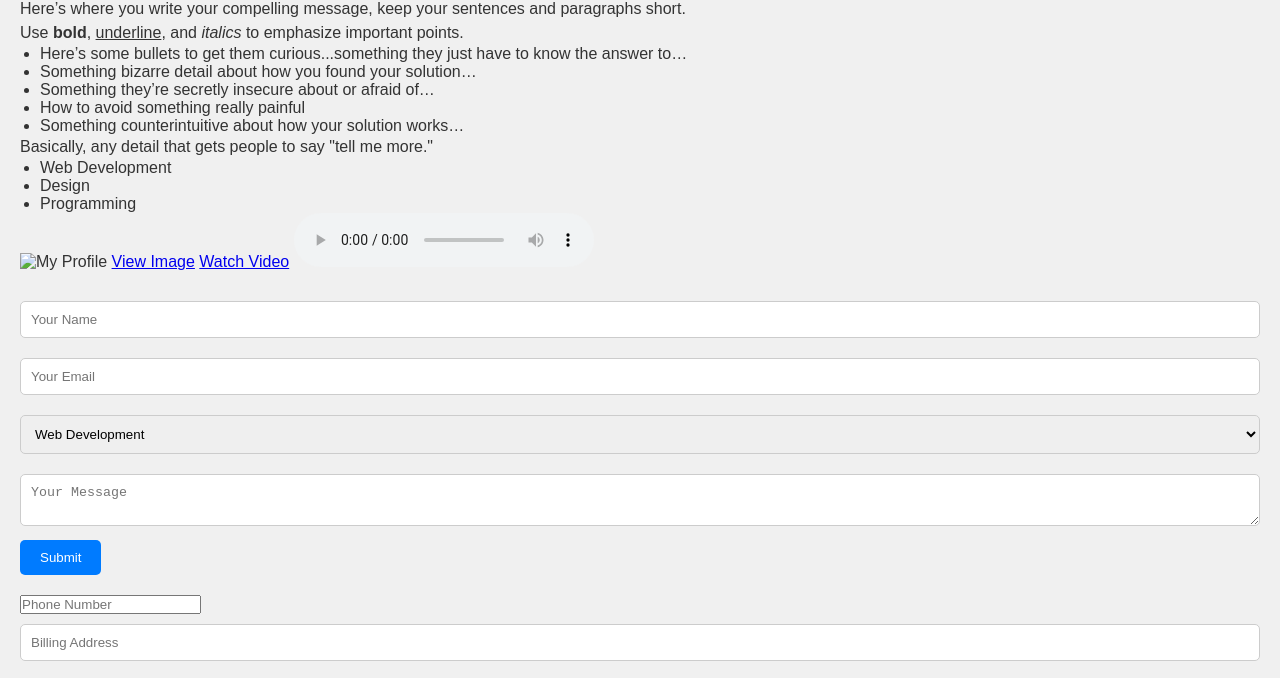
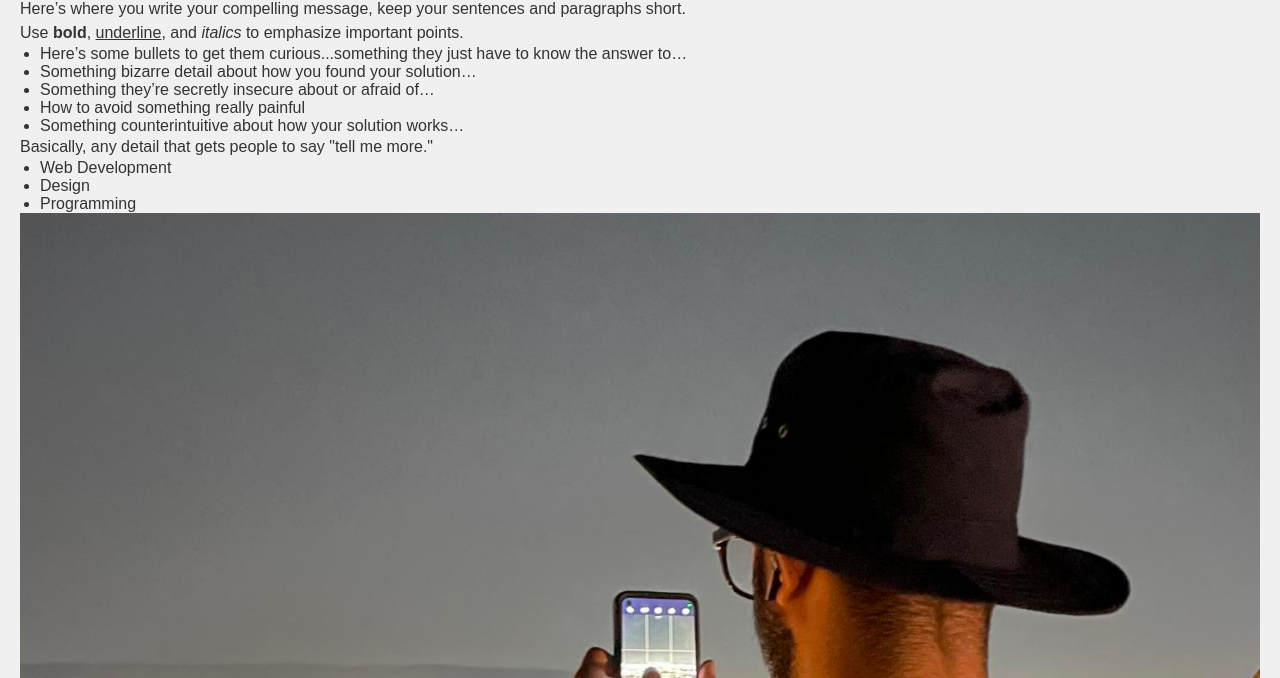
Before and after one commit to SushantsWebsite/SushantsWebsite.github.io, a plain HTML site: page index.html in a window 1280 px wide. Shown: the part 93-771 px from the top of the page. Drawn offline with Linux system fonts and the light colour scheme; a script that the page names is missing.

Commit message:
Update index.html

```diff
--- a/index.html
+++ b/index.html
@@ -38,7 +38,7 @@
     </ul>
 
     <!-- Media Elements -->
-    <img src="profile.jpg" alt="My Profile">
+    <img src="image/imgpsh_fullsize_anim (6).jpg" alt="My Profile">
     <a href="image.jpg" data-lightbox="image-popup">View Image</a>
     <a href="video.mp4" data-lightbox="video-popup">Watch Video</a>
     <audio controls>
```
